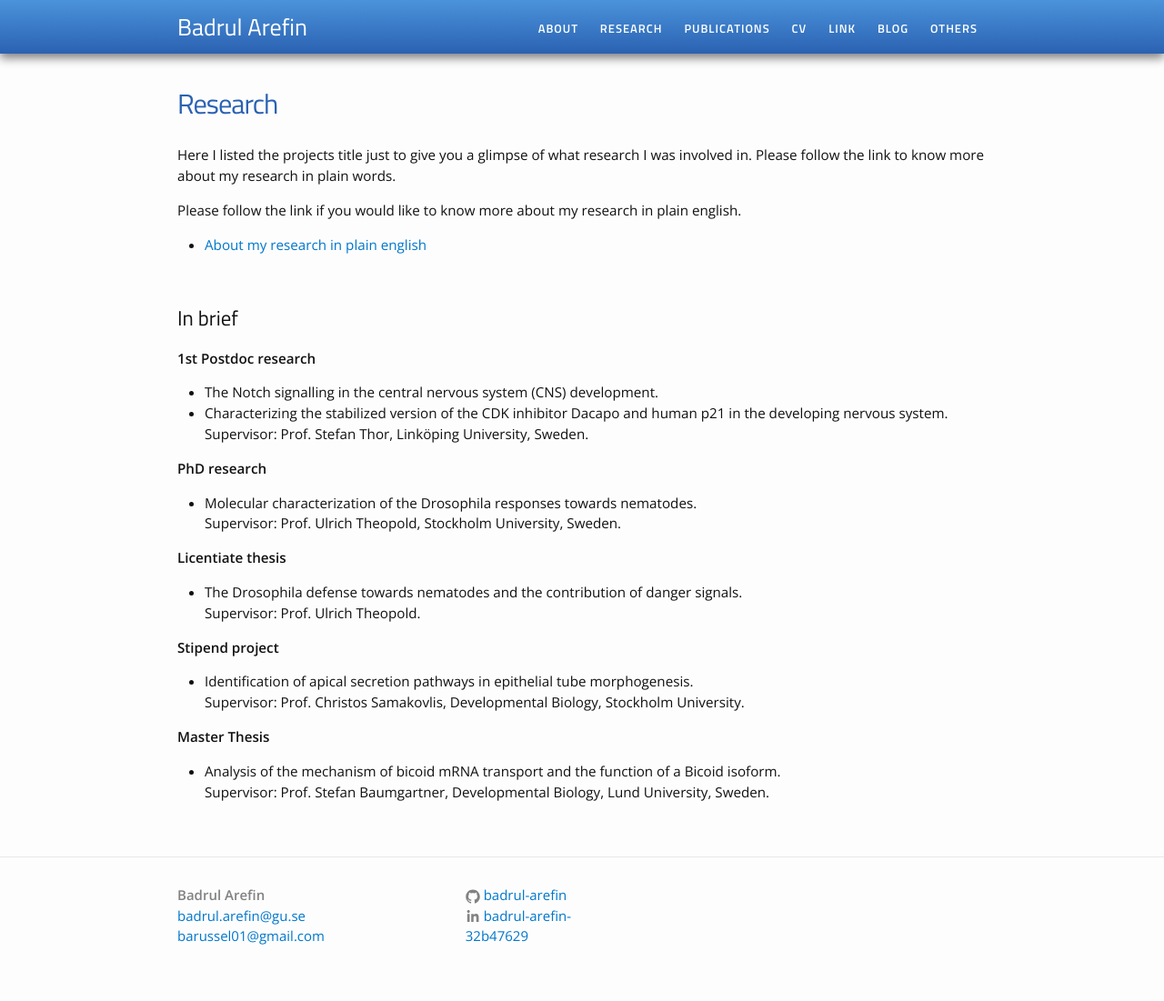
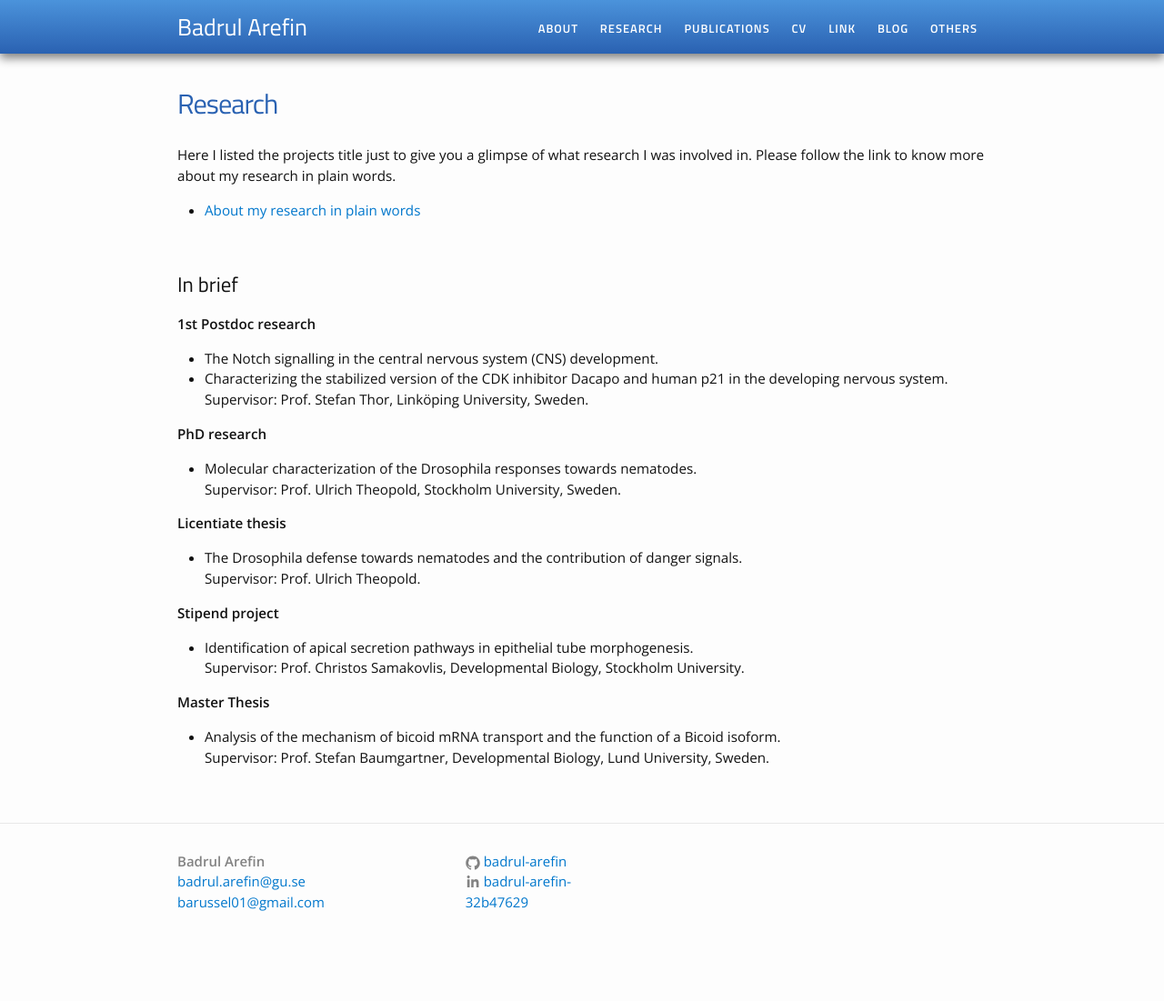
Before and after one commit to Badrul-Arefin/badrul-arefin.github.io, a Jekyll site: the page built from research.md, in a window 1280 px wide. Shown: the whole page at 91% size. Built offline with Jekyll 4.4.1, drawn with Linux system fonts in a browser that asks for light colours; after the commit the page ends 1063 px from its top, so only the background shows below that.

Commit message:
Update research.md

```diff
--- a/research.md
+++ b/research.md
@@ -5,9 +5,8 @@ title: Research
 ---
 Here I listed the projects title just to give you a glimpse of what research I was involved in. Please follow the link to know more about my research in plain words.
 
-Please follow the link if you would like to know more about my research in plain english.
 <ul>
-	<li><a href="/About/about.pdf">About my research in plain english</a></li>
+	<li><a href="/About/about.pdf">About my research in plain words</a></li>
 </ul><br>
 
 <h2>In brief</h2>
```
